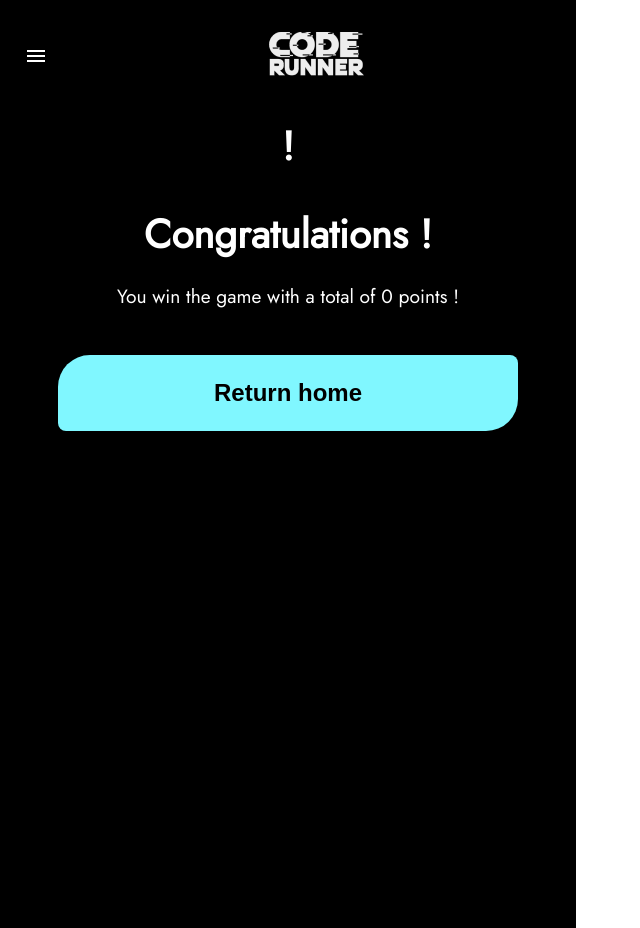
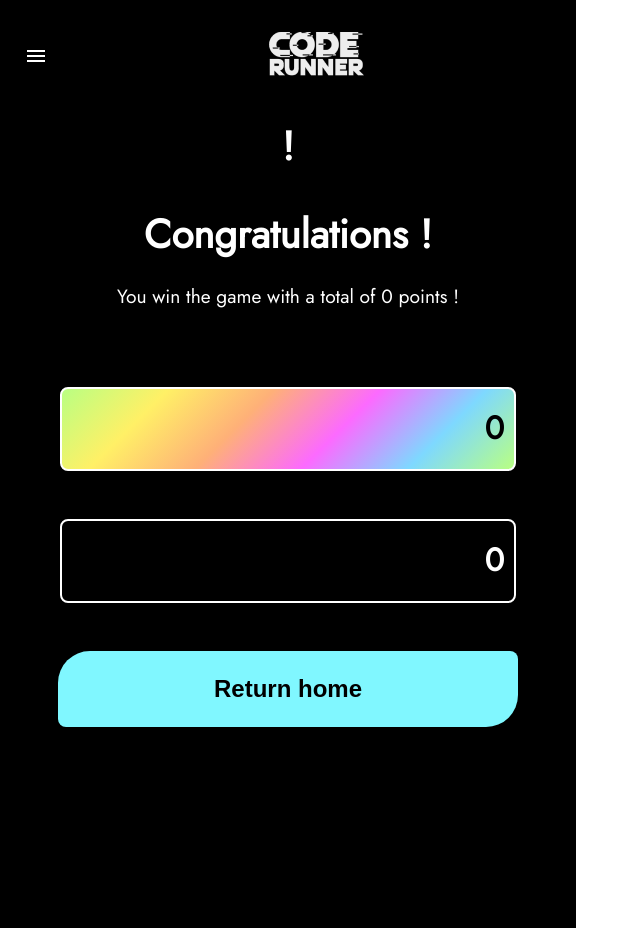
Before and after one commit to SarahOtmane/EnglishGame, a React (Create React App) app: page /score in a window 1280 px wide. Shown: the whole page, without its empty margins (0-640 px from the left). Built offline with nearby package versions, Linux system fonts and the light colour scheme.

Commit message:
affichage du score des joueurs

```diff
--- a/src/App.css
+++ b/src/App.css
@@ -260,5 +260,31 @@ header .logo{
 
 /* ----------- score ------------ */
 .score div{
-    background-color: blue;
+    width: 75%;
+    justify-content: space-between;
+    margin: auto;
+    border: 2px solid white;
+    border-radius: .5rem;
+    padding: 1.5rem .6rem;
+    font-size: 2rem;
+    margin-top: 1.5rem;
+    font-weight: bolder;
 }
+
+.score section div:first-child{
+    color: black;
+    background: linear-gradient(
+        135deg,
+        #B9FF82,
+        #FFF066,
+        #FEB078,
+        #FC6AFF,
+        #7ED8FF,
+        #b9ff82
+    );
+    margin: 5rem auto 3rem;
+}
+
+.score div span:first-child{
+   font-weight: lighter;
+}
--- a/src/components/Score.js
+++ b/src/components/Score.js
@@ -20,6 +20,15 @@ function Score({players, setPlayers}){
             <h2>Congratulations !</h2>
             <p>You win the game with a total of {players[0].point} points !</p>
 
+            <section>
+            {
+                players.map(player =>( <div key={player.index} className="row" >
+                    <span>{player.name}</span>
+                    <span>{player.point}</span>
+                </div> ))
+            }
+            </section>
+
             <button className="returnHome" onClick={returnHome}>Return home</button>
         </main>
     )
```
